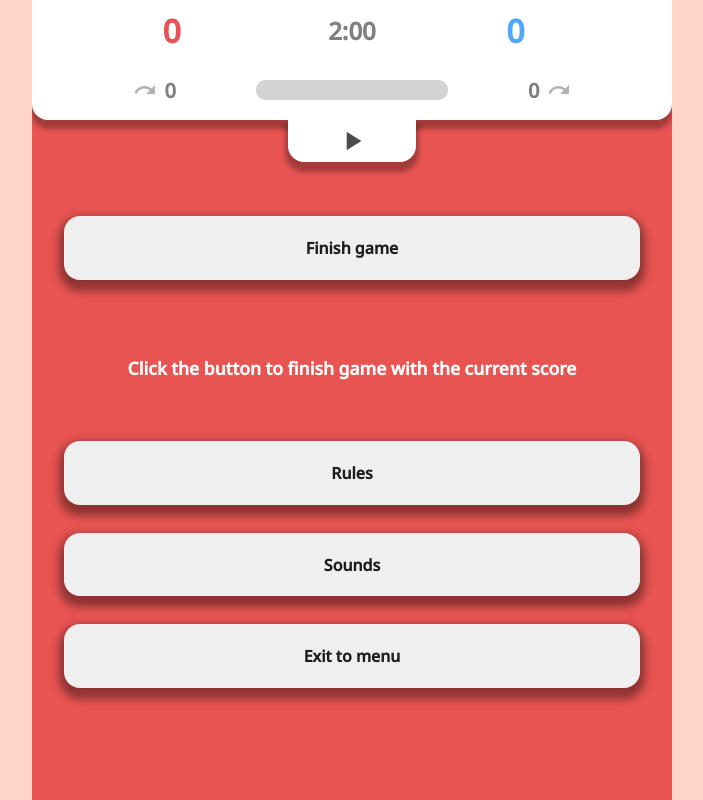
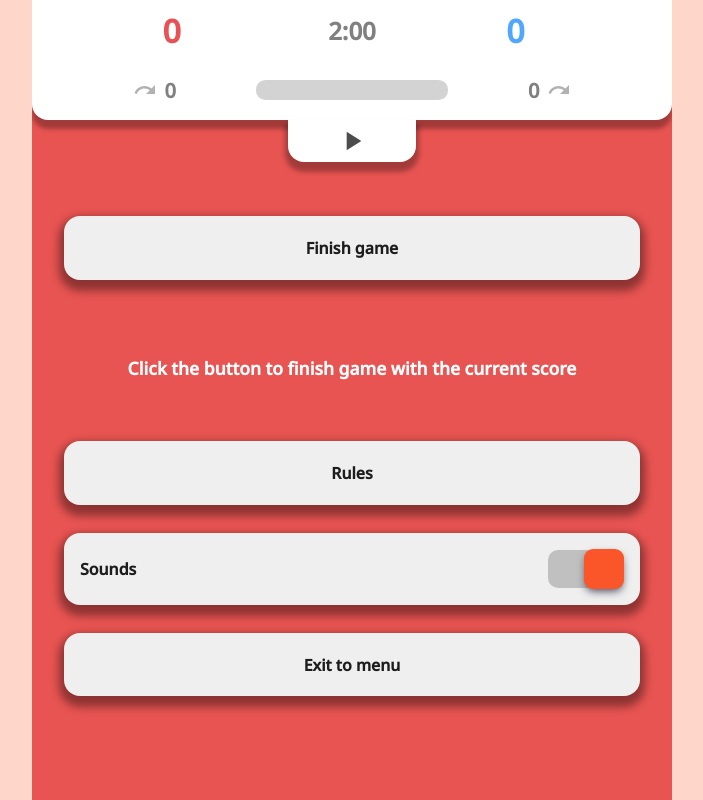
Before and after one commit to jwasowicz/tabu, a React (Create React App) app: page /game-screen in a window 1280 px wide. Both pictures are taken after a click on the element 640 px from the left and 140 px from the top of the page. Shown: the whole page, without its empty margins (288-991 px from the left). Built offline with nearby package versions, Linux system fonts and the light colour scheme; no server answers.

Commit message:
remove unnecessary imports and add sound switch handler

```diff
--- a/src/components/PauseScreen/PauseScreenButton.tsx
+++ b/src/components/PauseScreen/PauseScreenButton.tsx
@@ -1,15 +1,14 @@
 import { FC } from "react";
-import { OverridableComponent } from "@mui/material/OverridableComponent";
-import { SvgIconTypeMap } from "@mui/material";
 import "./styles.css";
-import Icon from "../../Icon";
 import { useHelper } from "../../hooks/useHelper";
-import { setPauseSettings } from "../../store/actions";
+import { setOptionsSettings, setPauseSettings } from "../../store/actions";
+import Switch from "react-switch";
+
 
 interface Props {
   text: string;
   margin?: boolean;
-  icon?: OverridableComponent<SvgIconTypeMap>;
+  type?: string;
   open?: boolean;
   location: string;
 }
@@ -17,11 +16,13 @@ interface Props {
 const PauseScreenButton: FC<Props> = ({
   text,
   margin,
-  icon,
+  type,
   open,
   location,
 }) => {
-  const { pauseSettings, dispatch } = useHelper();
+  const { pauseSettings, dispatch, options} = useHelper();
+
+  const {soundsOptionChecked} = options;
 
   const handleClick = () => {
     if (open) {
@@ -35,17 +36,39 @@ const PauseScreenButton: FC<Props> = ({
     }
   };
 
+  const handleSwitch = () => {
+    dispatch(setOptionsSettings({...options, soundsOptionChecked: !soundsOptionChecked}));
+  }
+
   return (
     <button
       onClick={handleClick}
       style={{
-        justifyContent: icon ? "space-between" : "center",
+        justifyContent: type === "switch" ? "space-between" : "center",
         marginTop: margin ? "1rem" : "",
+        padding: type === "switch" ? "1rem" : "",
       }}
       className="game-button"
     >
       {text}
-      {icon && <Icon icon={icon} />}
+      {type === "switch" && (
+        <Switch
+          offColor="#C0C0C0"
+          onColor="#C0C0C0"
+          offHandleColor="#666666"
+          onHandleColor="#FB5629"
+          height={38}
+          width={75}
+          handleDiameter={40}
+          borderRadius={10}
+          uncheckedIcon={true}
+          boxShadow="0 4px 8px -2px #42445a"
+          activeBoxShadow="0"
+          checkedIcon={true}
+          checked={soundsOptionChecked}
+          onChange={handleSwitch}
+        />
+      )}
     </button>
   );
 };
```
